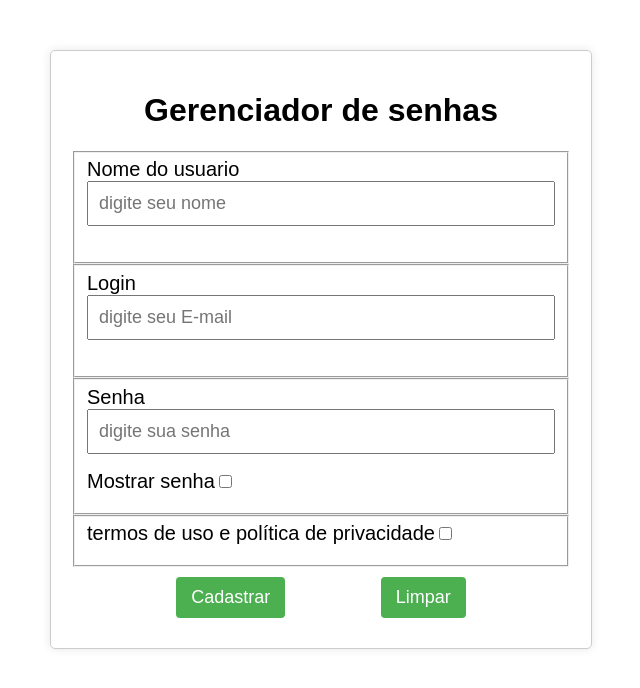
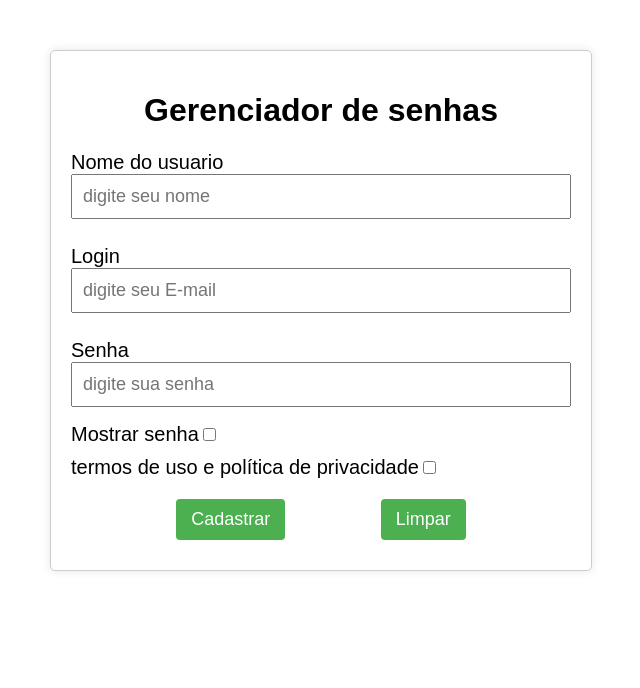
Before and after one commit to WilliamNunes905/Password-manager, a React (Vite) app: page / in a window 1280 px wide. Shown: the top 688 px of the page, without its empty margins (319-959 px from the left). Built offline with nearby package versions, Linux system fonts and the light colour scheme.

Commit message:
adding css modules

```diff
--- a/src/App.css
+++ b/src/App.css
@@ -1,58 +1,3 @@
-.invalid-password-check {
-  color: #f56868;
-}
-
-.container-header {
-  display: flex;
-  align-items: center;
-  justify-content: center;
-}
-
-.container-button {
-  display: flex;
-  align-items: center;
-  justify-content: space-evenly;
-  padding: 10px;
-}
-
 body {
   font-family: Arial, sans-serif;
 }
-
-form {
-  max-width: 500px;
-  margin: 50px auto;
-  padding: 20px;
-  border: 1px solid #ccc;
-  border-radius: 5px;
-  box-shadow: 0 0 10px rgba(0, 0, 0, 0.1);
-}
-
-label {
-  display: block;
-  margin-bottom: 10px;
-  font-size: 20px;
-}
-
-input[type="text"],
-input[type="password"] {
-  width: 100%;
-  padding: 10px;
-  font-size: 18px;
-  margin-bottom: 16px;
-  box-sizing: border-box;
-}
-
-button {
-  background-color: #4caf50;
-  font-size: 18px;
-  color: white;
-  padding: 10px 15px;
-  border: none;
-  border-radius: 4px;
-  cursor: pointer;
-}
-
-button:hover {
-  background-color: #45a049;
-}
--- a/src/App.tsx
+++ b/src/App.tsx
@@ -1,6 +1,6 @@
 import { Route, Routes } from 'react-router-dom';
-import Form from './components/Form';
-import Perfil from './components/Perfil';
+import Form from './components/form';
+import Perfil from './components/perfil';
 import './App.css';
 
 function App() {
--- /dev/null
+++ b/src/components/button/button.module.css
@@ -0,0 +1,21 @@
+.button {
+    display: flex;
+    align-items: center;
+    justify-content: space-evenly;
+    flex-direction: row;
+    padding: 10px;
+}
+
+button {
+    background-color: #4caf50;
+    font-size: 18px;
+    color: white;
+    padding: 10px 15px;
+    border: none;
+    border-radius: 4px;
+    cursor: pointer;
+  }
+
+  button:hover {
+    background-color: #45a049;
+  }
--- /dev/null
+++ b/src/components/form/form.module.css
@@ -0,0 +1,28 @@
+form {
+    max-width: 500px;
+    margin: 50px auto;
+    padding: 20px;
+    border: 1px solid #ccc;
+    border-radius: 5px;
+    box-shadow: 0 0 10px rgba(0, 0, 0, 0.1);
+}
+
+label {
+    display: block;
+    margin-bottom: 10px;
+    font-size: 20px;
+}
+
+
+input[type="text"],
+input[type="password"] {
+  width: 100%;
+  padding: 10px;
+  font-size: 18px;
+  margin-bottom: 16px;
+  box-sizing: border-box;
+}
+
+.invalidPassword {
+  color: #f56868;
+}
--- a/src/components/Form.tsx
+++ b/src/components/form/index.tsx
@@ -1,8 +1,10 @@
 import React, { useState } from "react"
-import Button from "./Button"
-import Header from './Header';
+import Button from "../button"
+import Header from '../header';
 import Swal from 'sweetalert2'
 import { useNavigate } from 'react-router-dom';
+import styles from '../button/button.module.css';
+import style from './form.module.css';
 
 export default function Form() {
   const naviGate = useNavigate();
@@ -72,10 +74,12 @@ export default function Form() {
 
   return (
     <div>
-      <form onSubmit={ (event) => handleSubmit(event) }>
+      <form
+        onSubmit={ (event) => handleSubmit(event) }
+        className={ style.form }
+        >
       <Header />
-        <fieldset>
-          <label>
+          <label className={ style.label }>
             Nome do usuario
                 <input
                   value={ formInfo.usuario }
@@ -83,11 +87,10 @@ export default function Form() {
                   onChange={ (event) => handleChange(event) }
                   type="text"
                   placeholder="digite seu nome"
+                  className={ style.input }
                 />
           </label>
-          </fieldset>
 
-          <fieldset>
           <label>
             Login
                 <input
@@ -98,9 +101,7 @@ export default function Form() {
                   placeholder="digite seu E-mail"
                 />
           </label>
-          </fieldset>
 
-          <fieldset>
           <label>
             Senha
                 <input
@@ -120,9 +121,7 @@ export default function Form() {
                   onChange={ (event) => handleChange(event) }
                 />
           </label>
-          </fieldset>
 
-          <fieldset>
           <label>
             termos de uso e política de privacidade
                 <input
@@ -132,11 +131,10 @@ export default function Form() {
                   onChange={ (event) => handleChange(event) }
                 />
           </label>
-          </fieldset>
 
           {
             errorMessage && (
-              <div className="invalid-password-check">
+              <div className={ style.invalidPassword }>
                 {errorMessage.map(message => (
                   <p key={message} >{message}</p>
                 ))
@@ -144,11 +142,10 @@ export default function Form() {
               </div>
             )
           }
-        <div className="container-button">
+        <div className={ styles.button }>
           <Button>Cadastrar</Button>
           <Button onClick={ () => clearState() } >Limpar</Button>
         </div>
-
       </form>
     </div>
   )
--- /dev/null
+++ b/src/components/header/header.module.css
@@ -0,0 +1,5 @@
+.header {
+    display: flex;
+    align-items: center;
+    justify-content: center;
+}
--- a/src/components/Header.tsx
+++ b/src/components/header/index.tsx
@@ -1,6 +1,8 @@
+import styles from './header.module.css';
+
 function Header() {
     return (
-        <div className="container-header">
+        <div className={ styles.header }>
             <h1>Gerenciador de senhas</h1>
         </div>
     );
```
Also changed, not shown: src/components/button/index.tsx (renamed from src/components/Button.tsx), src/components/perfil/index.tsx (renamed from src/components/Perfil.tsx).
